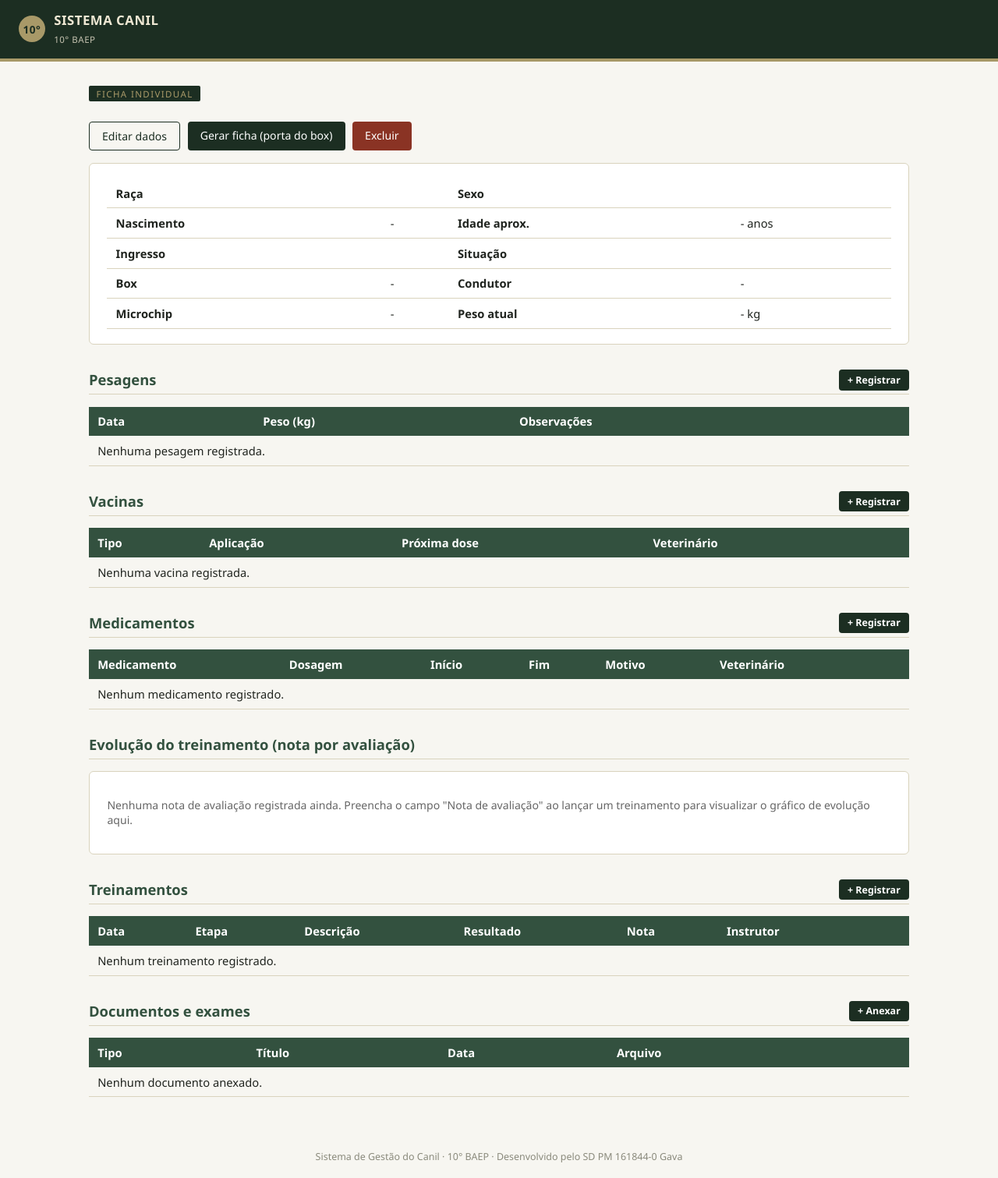
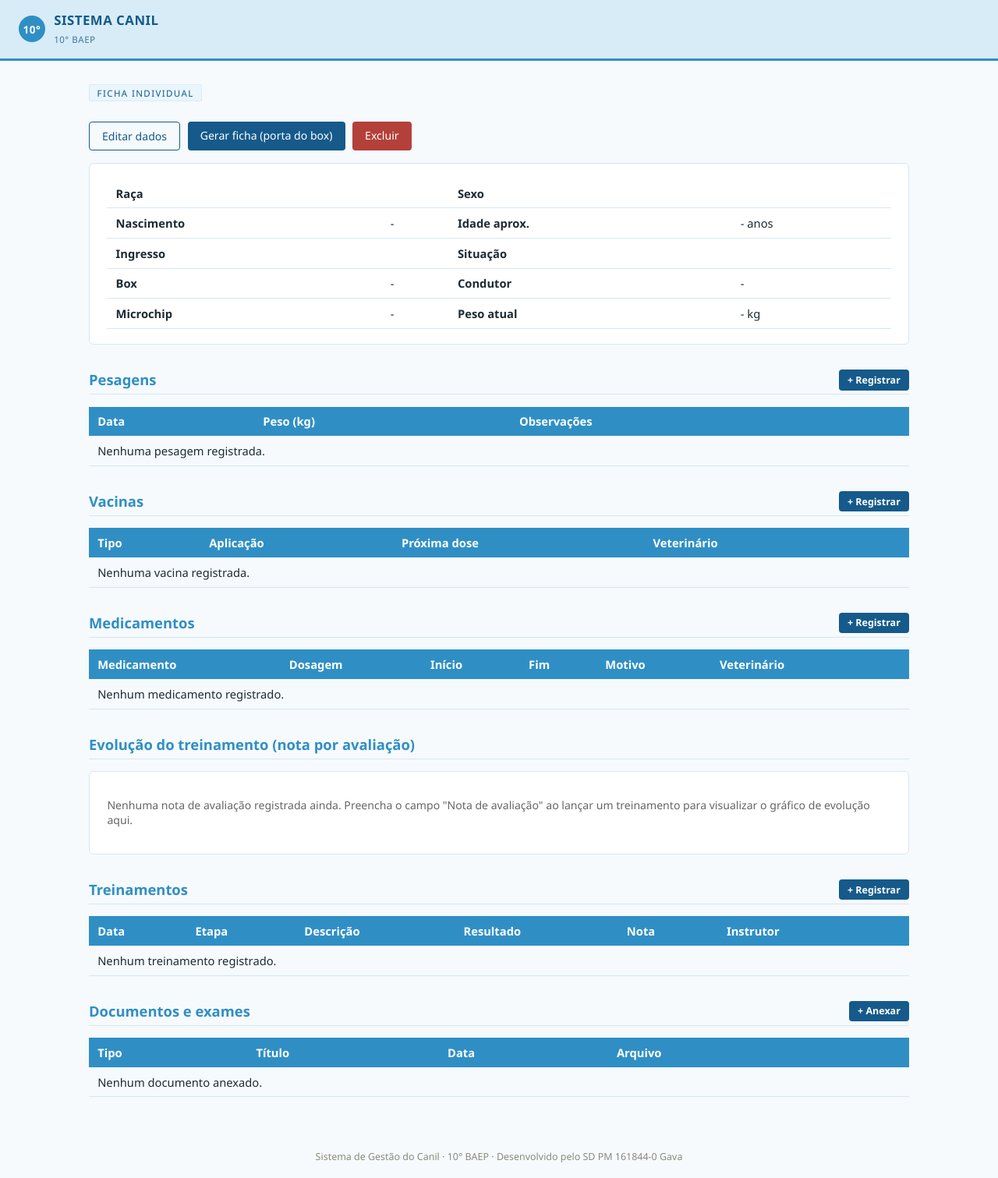
Before and after one commit to guhsantana-glitch/canilbaep, a Django app: template core/templates/core/ficha_cao.html in a window 1280 px wide. Shown: the whole page at 78% size. Run offline with Django 5.2, Linux system fonts and the light colour scheme; the template is opened without the code that fills it, so the values that code supplies are empty.

Commit message:
Adiciona veterinarios, vacinas, relatorio geral e nova paleta de cores

```diff
--- a/core/templates/core/ficha_cao.html
+++ b/core/templates/core/ficha_cao.html
@@ -59,8 +59,8 @@
         datasets: [{
           label: 'Nota de avaliação',
           data: dados.map(d => d.nota),
-          borderColor: '#33513f',
-          backgroundColor: 'rgba(51,81,63,0.15)',
+          borderColor: '#2f8fc4',
+          backgroundColor: 'rgba(47,143,196,0.15)',
           tension: 0.25,
           fill: true,
         }]
--- a/templates/base.html
+++ b/templates/base.html
@@ -7,14 +7,14 @@
 <title>{% block title %}Canil 10° BAEP{% endblock %}</title>
 <style>
 :root{
-  --verde-escuro:#1c2e22;
-  --verde-medio:#33513f;
-  --caqui:#a89968;
-  --caqui-claro:#eee7d3;
-  --off-white:#f7f6f1;
-  --texto:#20241f;
-  --alerta:#8a3324;
-  --borda:#d9d3bd;
+  --azul-escuro:#155a8a;
+  --azul-medio:#2f8fc4;
+  --azul-claro:#eaf6fc;
+  --azul-claro2:#d7ecf7;
+  --off-white:#f6fafd;
+  --texto:#1e2b33;
+  --alerta:#b3413a;
+  --borda:#d7e6f0;
 }
 *{box-sizing:border-box;}
 body{
@@ -24,13 +24,13 @@ body{
   color:var(--texto);
 }
 header.topo{
-  background:var(--verde-escuro);
-  color:var(--caqui-claro);
+  background:var(--azul-claro2);
+  color:var(--azul-escuro);
   padding:0.9rem 1.5rem;
   display:flex;
   align-items:center;
   justify-content:space-between;
-  border-bottom:4px solid var(--caqui);
+  border-bottom:3px solid var(--azul-medio);
 }
 header.topo .marca{
   display:flex;
@@ -42,8 +42,8 @@ header.topo .marca{
 }
 header.topo .marca .selo{
   width:34px;height:34px;border-radius:50%;
-  background:var(--caqui);
-  color:var(--verde-escuro);
+  background:var(--azul-medio);
+  color:#fff;
   display:flex;align-items:center;justify-content:center;
   font-weight:800;font-size:0.85rem;
 }
@@ -52,29 +52,30 @@ nav.menu{
   font-size:0.92rem;
 }
 nav.menu a{
-  color:var(--caqui-claro);
+  color:var(--azul-escuro);
   text-decoration:none;
   padding:0.3rem 0;
   border-bottom:2px solid transparent;
 }
 nav.menu a:hover, nav.menu a.ativo{
-  border-bottom:2px solid var(--caqui);
+  border-bottom:2px solid var(--azul-medio);
 }
 .usuario-area{font-size:0.85rem; display:flex; gap:0.8rem; align-items:center;}
-.usuario-area a{color:var(--caqui-claro);}
+.usuario-area a{color:var(--azul-escuro);}
 main{
   max-width:1100px;
   margin:0 auto;
   padding:1.8rem 1.5rem 3rem;
 }
-h1{font-size:1.5rem;color:var(--verde-escuro);margin-bottom:0.3rem;}
-h2{font-size:1.15rem;color:var(--verde-medio);border-bottom:1px solid var(--borda);padding-bottom:0.4rem;margin-top:2rem;}
+h1{font-size:1.5rem;color:var(--azul-escuro);margin-bottom:0.3rem;}
+h2{font-size:1.15rem;color:var(--azul-medio);border-bottom:1px solid var(--borda);padding-bottom:0.4rem;margin-top:2rem;}
 .eyebrow{
   text-transform:uppercase;
   letter-spacing:0.12em;
   font-size:0.72rem;
-  color:var(--caqui);
-  background:var(--verde-escuro);
+  color:var(--azul-escuro);
+  background:var(--azul-claro);
+  border:1px solid var(--azul-claro2);
   display:inline-block;
   padding:0.15rem 0.6rem;
   border-radius:2px;
@@ -90,13 +91,13 @@ h2{font-size:1.15rem;color:var(--verde-medio);border-bottom:1px solid var(--bord
 table{width:100%;border-collapse:collapse;font-size:0.92rem;}
 th{
   text-align:left;
-  background:var(--verde-medio);
+  background:var(--azul-medio);
   color:#fff;
   padding:0.55rem 0.7rem;
   font-weight:600;
 }
 td{padding:0.55rem 0.7rem;border-bottom:1px solid var(--borda);}
-tr:hover td{background:#faf9f4;}
+tr:hover td{background:var(--azul-claro);}
 .tag{
   display:inline-block;
   padding:0.15rem 0.55rem;
@@ -104,23 +105,23 @@ tr:hover td{background:#faf9f4;}
   font-size:0.75rem;
   font-weight:600;
 }
-.tag-ativo{background:#e2ecdf;color:#2c5a3e;}
-.tag-treinamento{background:#eee7d3;color:#7a6524;}
-.tag-baixado{background:#eee0e0;color:var(--alerta);}
+.tag-ativo{background:#dcf0e6;color:#1f7a52;}
+.tag-treinamento{background:var(--azul-claro2);color:var(--azul-escuro);}
+.tag-baixado{background:#f6dfdd;color:var(--alerta);}
 .tag-obito{background:#e6e6e6;color:#555;}
 .btn{
   display:inline-block;
   padding:0.5rem 1rem;
   border-radius:4px;
-  background:var(--verde-escuro);
+  background:var(--azul-escuro);
   color:#fff !important;
   text-decoration:none;
   font-size:0.88rem;
   border:none;
   cursor:pointer;
 }
-.btn:hover{background:var(--verde-medio);}
-.btn-secundario{background:transparent;color:var(--verde-escuro) !important;border:1px solid var(--verde-escuro);}
+.btn:hover{background:var(--azul-medio);}
+.btn-secundario{background:transparent;color:var(--azul-escuro) !important;border:1px solid var(--azul-escuro);}
 .btn-perigo{background:var(--alerta);}
 .barra-acoes{display:flex;gap:0.6rem;flex-wrap:wrap;margin:1rem 0;}
 .grid-caes{
@@ -136,16 +137,16 @@ tr:hover td{background:#faf9f4;}
 }
 .ficha-cao:hover{box-shadow:0 3px 10px rgba(0,0,0,0.08);}
 .ficha-cao .foto{
-  height:140px;background:var(--caqui-claro);
+  height:140px;background:var(--azul-claro);
   display:flex;align-items:center;justify-content:center;
-  color:var(--caqui);font-size:2.2rem;font-weight:800;
+  color:var(--azul-medio);font-size:2.2rem;font-weight:800;
   background-size:cover;background-position:center;
 }
 .ficha-cao .info{padding:0.8rem 0.9rem;}
-.ficha-cao .info h3{margin:0 0 0.2rem;font-size:1.05rem;color:var(--verde-escuro);}
+.ficha-cao .info h3{margin:0 0 0.2rem;font-size:1.05rem;color:var(--azul-escuro);}
 .ficha-cao .info p{margin:0.1rem 0;font-size:0.82rem;color:#555;}
 .form-linha{margin-bottom:0.9rem;}
-.form-linha label{display:block;font-size:0.85rem;font-weight:600;margin-bottom:0.25rem;color:var(--verde-escuro);}
+.form-linha label{display:block;font-size:0.85rem;font-weight:600;margin-bottom:0.25rem;color:var(--azul-escuro);}
 .form-linha input, .form-linha select, .form-linha textarea{
   width:100%;padding:0.5rem 0.6rem;border:1px solid var(--borda);border-radius:4px;font-size:0.92rem;font-family:inherit;
 }
```
Also changed, not shown: core/pdf_utils.py (+5 -5 lines), db.sqlite3.
